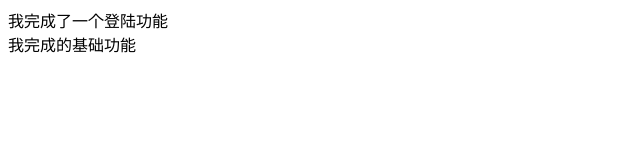
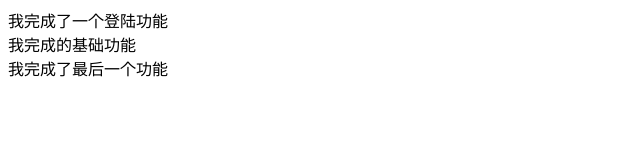
Before and after one commit to yuzhoue/myfirst, a plain HTML site: page index.html in a window 1280 px wide. Shown: the whole page, without its empty margins (0-640 px from the left). Drawn offline with Linux system fonts and the light colour scheme.

Commit message:
完成最后一个

```diff
--- a/index.html
+++ b/index.html
@@ -11,6 +11,6 @@
     <div>我完成了一个登陆功能</div>
 
    <div>我完成的基础功能</div>
-
+<div>我完成了最后一个功能</div>
 </body>
 </html>
```
